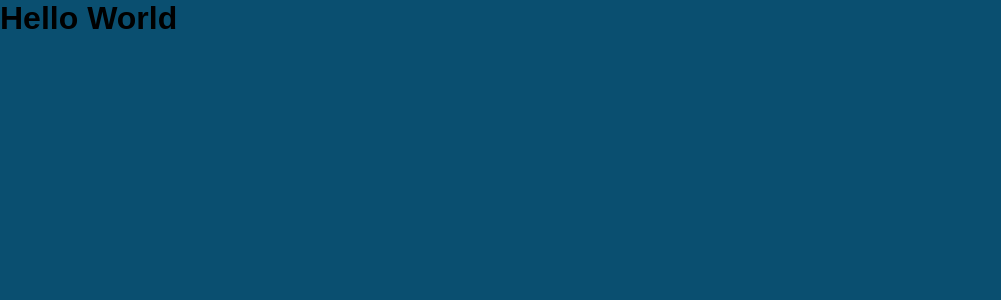
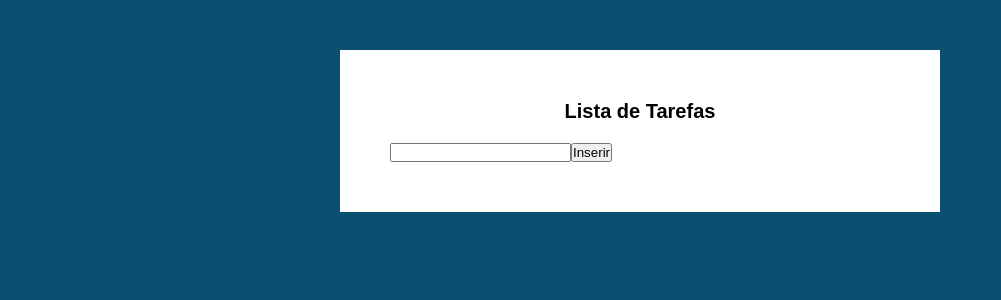
Before and after one commit to dyhalmeida/react-task-list, a React (Create React App) app: page / in a window 1280 px wide. Shown: the top 300 px of the page, without its empty margins (0-1001 px from the left). Built offline with nearby package versions, Linux system fonts and the light colour scheme.

Commit message:
Component stateless e statefull

```diff
--- a/src/App.js
+++ b/src/App.js
@@ -1,7 +1,9 @@
 import React from 'react';
+import Main from './components/Main';
 
 import './App.css';
 
+/** Componente stateless - Sem estado */
 export default function App() {
-  return <h1>Hello World</h1>;
+  return <Main />;
 }
--- /dev/null
+++ b/src/components/Main.css
@@ -0,0 +1,12 @@
+.main {
+  max-width: 500px;
+  background: #fff;
+  margin: 50px auto;
+  padding: 50px;
+}
+
+.main h1 {
+  margin-bottom: 20px;
+  text-align: center;
+  font-size: 20px;
+}
--- /dev/null
+++ b/src/components/Main.js
@@ -0,0 +1,34 @@
+import React, { Component } from 'react';
+import './Main.css';
+
+/** Componente statefull - Com estado */
+export default class Main extends Component {
+  constructor(props) {
+    super(props);
+    this.state = {
+      text: '',
+    };
+    this.handleChangeInput = this.handleChangeInput.bind(this);
+  }
+
+  handleChangeInput(e) {
+    const { value } = e.target;
+    this.setState({
+      text: value,
+    });
+  }
+
+  render() {
+    const { text } = this.state;
+    return (
+      <div className="main">
+        <h1>Lista de Tarefas</h1>
+        <form action="#">
+          <input type="text" onChange={this.handleChangeInput} />
+          <button type="submit">Inserir</button>
+        </form>
+        <p>{text}</p>
+      </div>
+    );
+  }
+}
```
